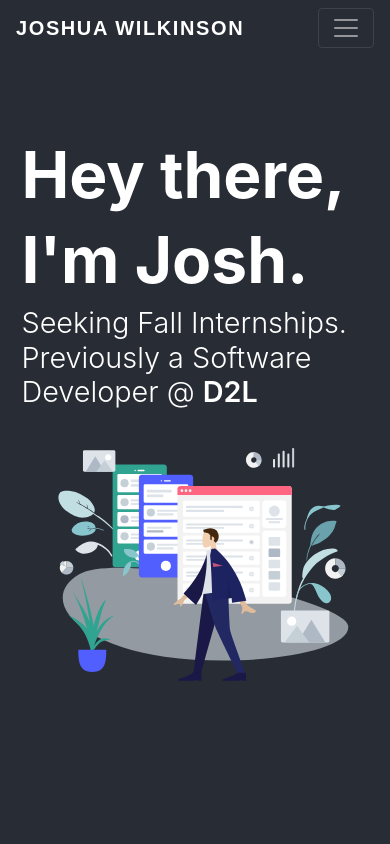
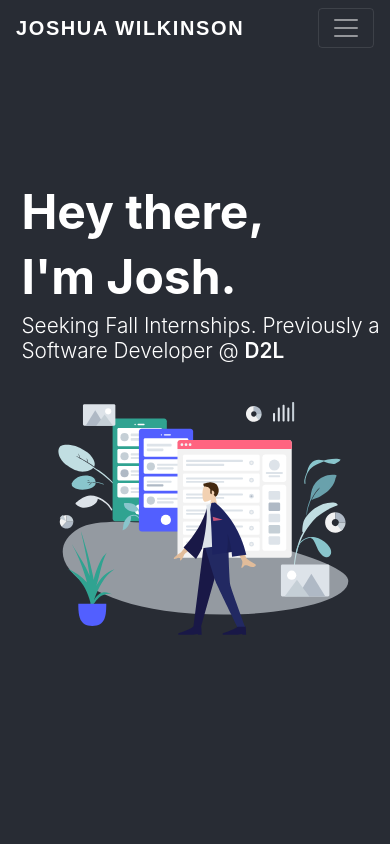
Before and after one commit to JJwilkin/portfolio-2a, a React (Create React App) app: page / in a window 390 px wide. Shown: the top 844 px of the page. Built offline with nearby package versions, Linux system fonts and the light colour scheme; some icons are missing.

Commit message:
working chamges

```diff
--- a/src/components/experience/Experience.jsx
+++ b/src/components/experience/Experience.jsx
@@ -64,8 +64,8 @@ export default function Skills ()  {
 
 
             </Paper></ThemeProvider> */}
-             <div class='main-subtitle'>
-        <h1>Case Studies</h1>
+        <div id="case-studies" class='main-subtitle'>
+            <h1>Case Studies</h1>
         </div>
         <div class="entry">
             <div class="caption">
--- a/src/components/landing/Landing.scss
+++ b/src/components/landing/Landing.scss
@@ -35,7 +35,7 @@ padding-left: 5.5vw;
       min-width: 360px;
       @media (max-width: 900px) {
         // min-width:10vw;
-        font-size: 4em;
+        font-size: 3em;
       }
 
      }
@@ -46,7 +46,7 @@ padding-left: 5.5vw;
        font-weight: 290;
        @media (max-width: 900px) {
         // min-width:10vw;
-        font-size: 1.8em;
+        font-size: 1.3em;
         min-width: 300px;
       }
        strong {
@@ -54,3 +54,8 @@ padding-left: 5.5vw;
        }
      }
 }
+#case-studies {
+  @media(max-width: 900px) {
+    margin-bottom: 200px;
+  }
+}
--- a/src/components/skills/Skills.scss
+++ b/src/components/skills/Skills.scss
@@ -66,6 +66,7 @@ ul {
 
 .main-subtitle {
 margin-bottom: 25px;
+
 // width: 70vw;
 min-height: 100px;
 height: 20vh;
```
